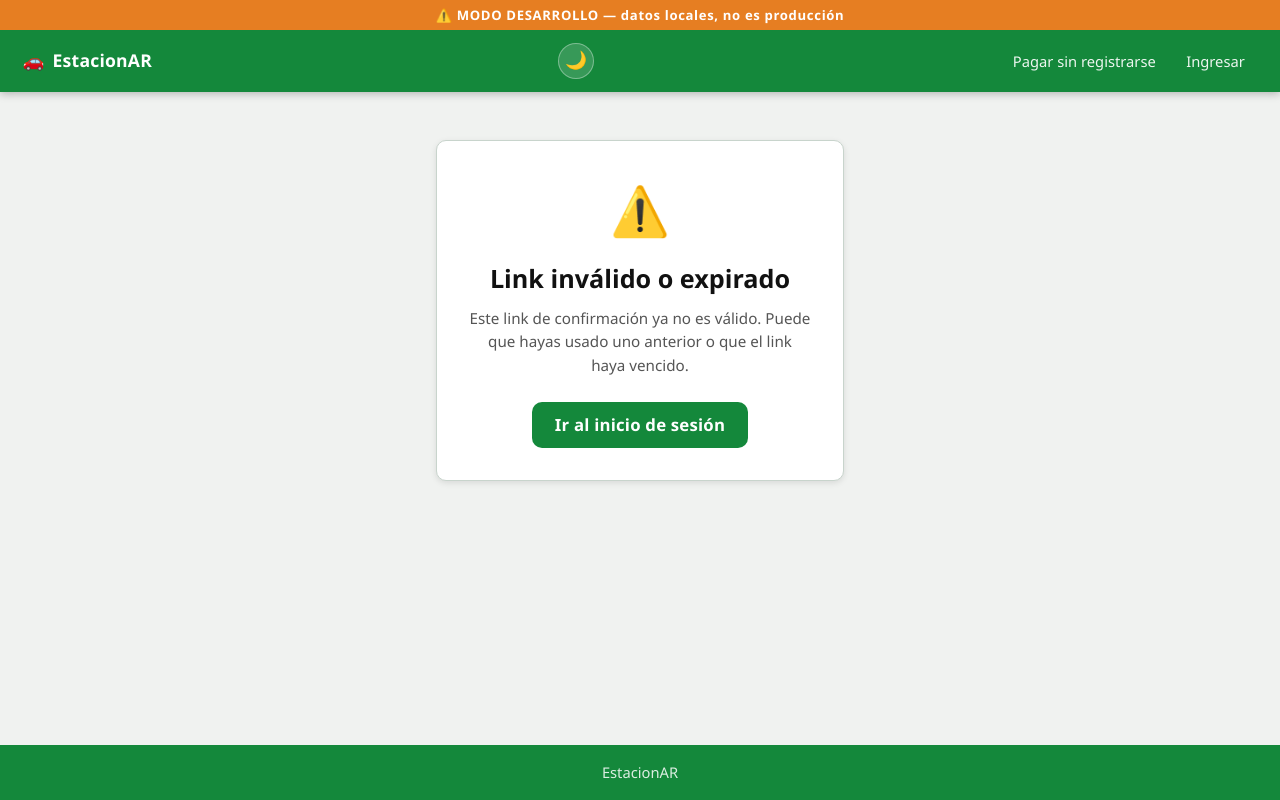
After one commit to PolloLopez/estacionamiento_proyecto, a Django app: template templates/account/email_confirm.html in a window 1280 px wide. The commit adds this page. Run offline with Django 5.2, Linux system fonts and the light colour scheme; the template is opened without the code that fills it, so the values that code supplies are empty.

Commit message:
fix: templates allauth 65.x renombrados + timer usa Unix timestamp desde Python
allauth 65.x renombró los templates de verificación de email:
- email_verification_sent.html → verification_sent.html (URL /accounts/confirm-email/)
- confirm_email.html → email_confirm.html (URL /accounts/confirm-email/<key>/)
Los nombres viejos no se eliminan por compatibilidad pero ya no se usan.
Creados los nuevos archivos con el mismo contenido + base.html → CSS correcto.

Fix timer hasta-hora:
|stringformat:'g' aplicado a DecimalField puede devolver '' si Python
no soporta %g con Decimal → duracionHoras=NaN → hasta-hora nunca se actualiza.
Solución: pasar hora_vencimiento y hora_inicio como Unix timestamps enteros
desde Python (date:'U'), sin aritmética de decimales en el browser.
horaFinMs/horaInicioMs reemplazan horaInicio/duracionHoras en el IIFE.

```diff
--- /dev/null
+++ b/templates/account/email_confirm.html
@@ -0,0 +1,37 @@
+{% extends "base.html" %}
+{% block title %}Confirmar correo — EstacionAR{% endblock %}
+
+{% block content %}
+<section class="container" style="max-width:440px; margin:3rem auto; padding:0 1rem;">
+  <div class="card" style="padding:2rem; text-align:center;">
+
+    {% if confirmation %}
+      <div style="font-size:3rem; margin-bottom:1rem;">✅</div>
+      <h2 style="margin-bottom:0.75rem;">Confirmar dirección de correo</h2>
+      <p style="color:var(--color-text-muted); margin-bottom:1.5rem; font-size:0.95rem;">
+        ¿Confirmás que <strong>{{ confirmation.email_address.email }}</strong>
+        es tu dirección de correo?
+      </p>
+      <form method="post" action="">
+        {% csrf_token %}
+        <button type="submit" class="btn" style="width:100%;">Confirmar mi correo</button>
+      </form>
+      <div style="margin-top:1rem;">
+        <a href="{% url 'login' %}" style="color:var(--color-primary); font-size:0.9rem;">
+          ← Volver al inicio de sesión
+        </a>
+      </div>
+    {% else %}
+      {# Link inválido o expirado #}
+      <div style="font-size:3rem; margin-bottom:1rem;">⚠️</div>
+      <h2 style="margin-bottom:0.75rem;">Link inválido o expirado</h2>
+      <p style="color:var(--color-text-muted); margin-bottom:1.5rem; font-size:0.95rem;">
+        Este link de confirmación ya no es válido. Puede que hayas usado uno anterior
+        o que el link haya vencido.
+      </p>
+      <a href="{% url 'login' %}" class="btn">Ir al inicio de sesión</a>
+    {% endif %}
+
+  </div>
+</section>
+{% endblock %}
```
Also changed, not shown: templates/account/verification_sent.html (added, +18 -0 lines), templates/usuarios/inicio_usuarios.html (+15 -10 lines).
